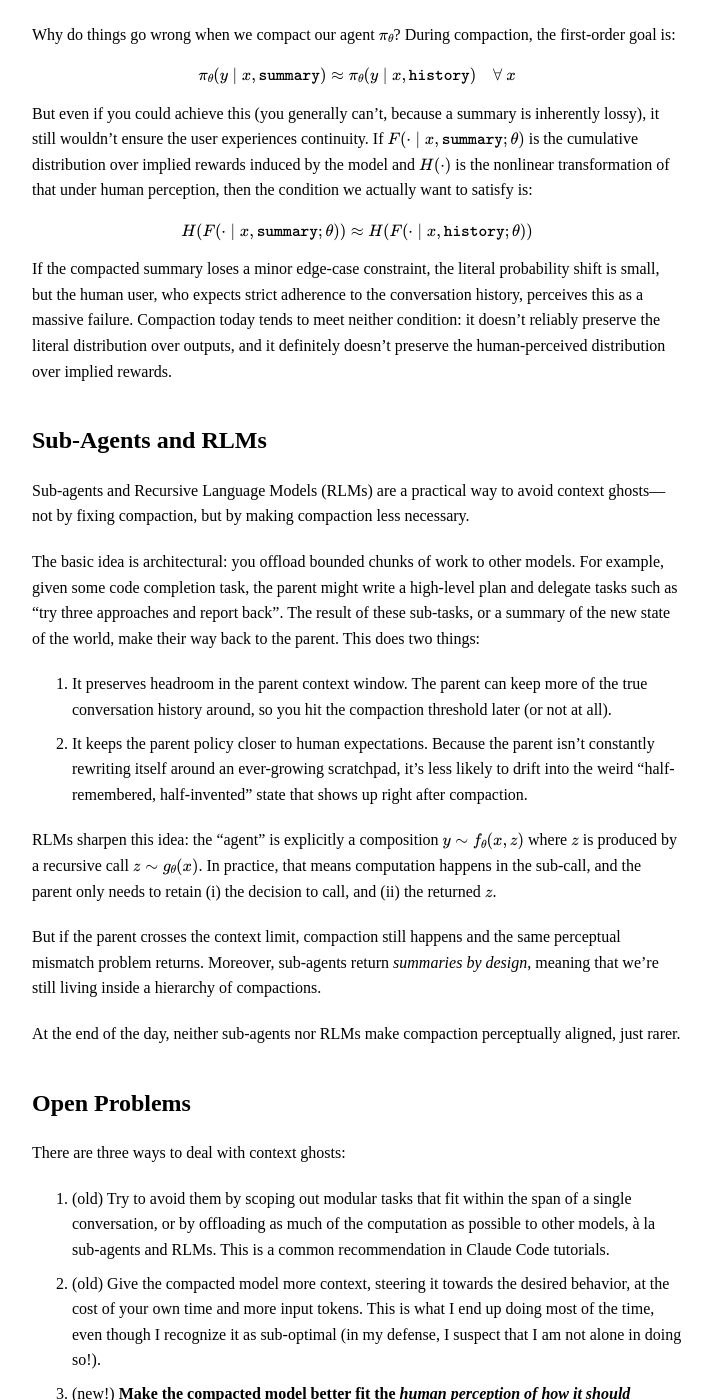
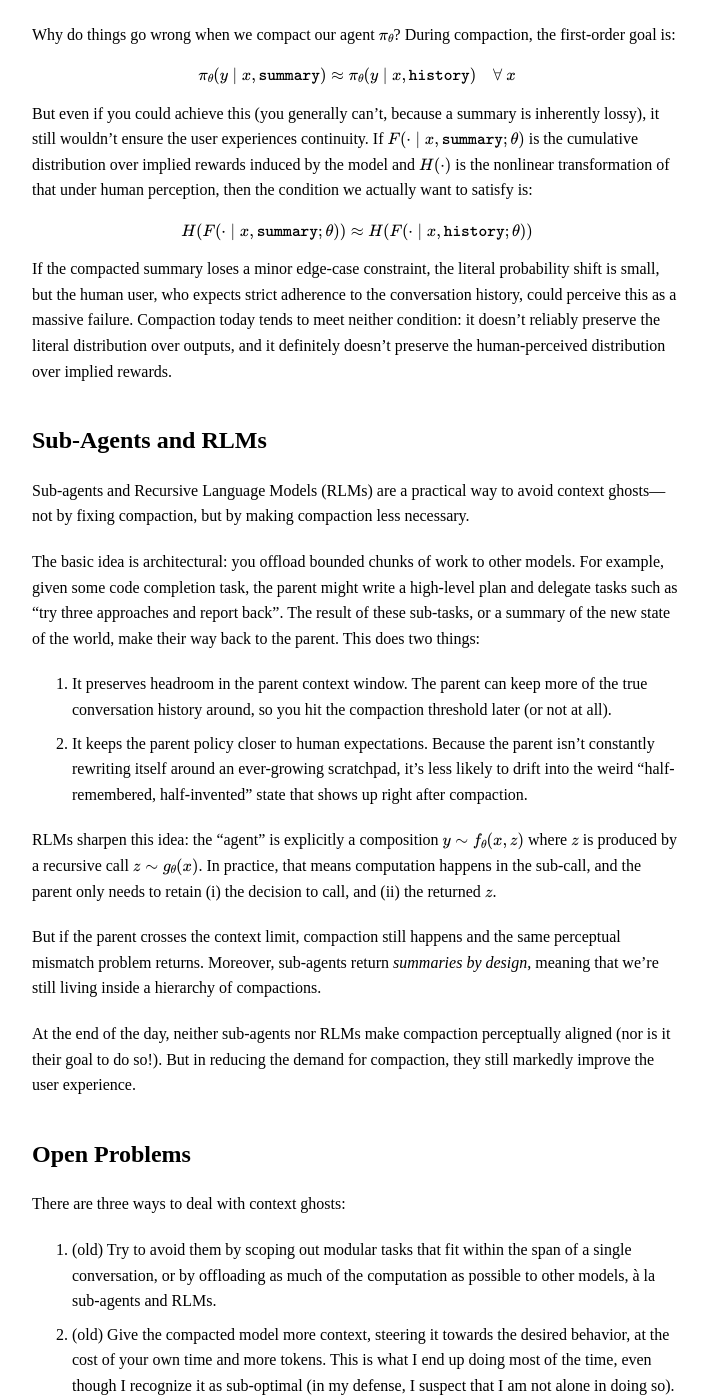
Before and after one commit to kawine/kawine.github.io, a Jekyll site: the page built from _posts/2026-02-17-context-ghosts.md, in a window 1280 px wide and 1400 px high, scrolled down 2843 px. Shown: the whole window, without its empty margins (283-995 px from the left). Built offline with Jekyll 4.4.1, drawn with Linux system fonts in a browser that asks for light colours.

Commit message:
Update context ghosts draft
Co-Authored-By: Claude Opus 4.6 <noreply@anthropic.com>

```diff
--- a/_posts/2026-02-17-context-ghosts.md
+++ b/_posts/2026-02-17-context-ghosts.md
@@ -51,7 +51,7 @@ Collectively, these insights into how humans actually make monetary decisions we
 What's fascinating is that prospect theory has crept into post-training without us even realizing it.
 If, instead of using monetary rewards measured in dollars, we switched to implied rewards (i.e., surprisal in the post-training sense) measured in bits of information, we can frame the goal of post-training as follows: increase the implied rewards of "good" outputs and decrease the implied rewards of "bad" ones.
 The specific objective we use shapes the utility and probability of these implied rewards.
-DPO, PPO, and GRPO, it turns out, [carve out a utility function that is very similar to the typical human's utility function in prospect theory](https://arxiv.org/abs/2402.01306).
+DPO, PPO, and GRPO, it turns out, [carve out a utility function that is very similar to the typical human's utility function in prospect theory](https://x.com/DanielCHTan97/status/2002706328217936349).
 
 But human perception also biases how we see probability: we overestimate the chance of near-impossible events (getting hit by lightning) and near-certain ones (getting to work) at the expense of everything else.
 It turns out that when we sample from the model we're post-training and then clip the implied rewards, as done in PPO and GRPO, we effectively change their distribution in a way that reflects the human-biased perception---this is called [_humanline sampling_](https://arxiv.org/abs/2509.24207).
@@ -75,7 +75,7 @@ If $F(\cdot\mid x, \texttt{summary}; \theta)$ is the cumulative distribution ove
 
 $$H(F(\cdot \mid x,\texttt{summary}; \theta)) \approx H(F(\cdot \mid x,\texttt{history}; \theta))$$
 
-If the compacted summary loses a minor edge-case constraint, the literal probability shift is small, but the human user, who expects strict adherence to the conversation history, perceives this as a massive failure.
+If the compacted summary loses a minor edge-case constraint, the literal probability shift is small, but the human user, who expects strict adherence to the conversation history, could perceive this as a massive failure.
 Compaction today tends to meet neither condition: it doesn’t reliably preserve the literal distribution over outputs, and it definitely doesn’t preserve the human-perceived distribution over implied rewards.
 
 
@@ -96,15 +96,17 @@ RLMs sharpen this idea: the "agent" is explicitly a composition $y \sim f_\theta
 But if the parent crosses the context limit, compaction still happens and the same perceptual mismatch problem returns.
 Moreover, sub-agents return _summaries by design_, meaning that we're still living inside a hierarchy of compactions.
 
-At the end of the day, neither sub-agents nor RLMs make compaction perceptually aligned, just rarer.
+At the end of the day, neither sub-agents nor RLMs make compaction perceptually aligned (nor is it their goal to do so!).
+But in reducing the demand for compaction, they still markedly improve the user experience.
 
 
 ## Open Problems
 
 There are three ways to deal with context ghosts:
-1. (old) Try to avoid them by scoping out modular tasks that fit within the span of a single conversation, or by offloading as much of the computation as possible to other models, à la sub-agents and RLMs. This is a common recommendation in Claude Code tutorials.
+1. (old) Try to avoid them by scoping out modular tasks that fit within the span of a single conversation, or by offloading as much of the computation as possible to other models, à la sub-agents and RLMs.
+<!-- This is a common recommendation in Claude Code tutorials. -->
  <!-- like the now-famous one by @eyad_khrais.  -->
-2. (old) Give the compacted model more context, steering it towards the desired behavior, at the cost of your own time and more input tokens. This is what I end up doing most of the time, even though I recognize it as sub-optimal (in my defense, I suspect that I am not alone in doing so!).
+2. (old) Give the compacted model more context, steering it towards the desired behavior, at the cost of your own time and more tokens. This is what I end up doing most of the time, even though I recognize it as sub-optimal (in my defense, I suspect that I am not alone in doing so).
 3. (new!) **Make the compacted model better fit the _human perception of how it should behave_, either by changing the model's behavior through the compacted summary or by changing what the user expects of the compacted model.** The second-order change is what is most interesting. It is tautological that any summary will be lossy, but the lossiness need not create context ghosts. If the agent is transparent and explicit about what is distilled and what is not, its limitations go from eerie to mundane. But what is the best way to do this---a diff of what was retained vs. dropped? A confidence flag? An agent that more proactively asks questions?
 
 In an ideal world, interacting with a coding agent would be a truly seamless experience, with context windows that feel infinite even when they aren't.
```
